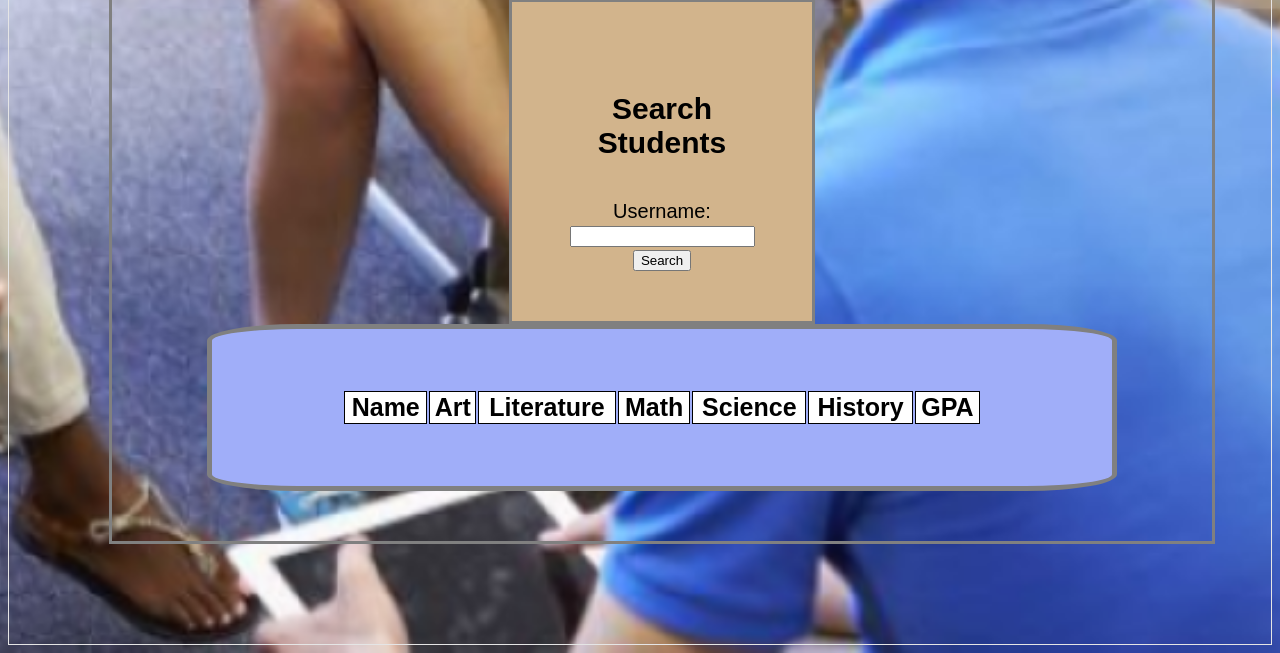
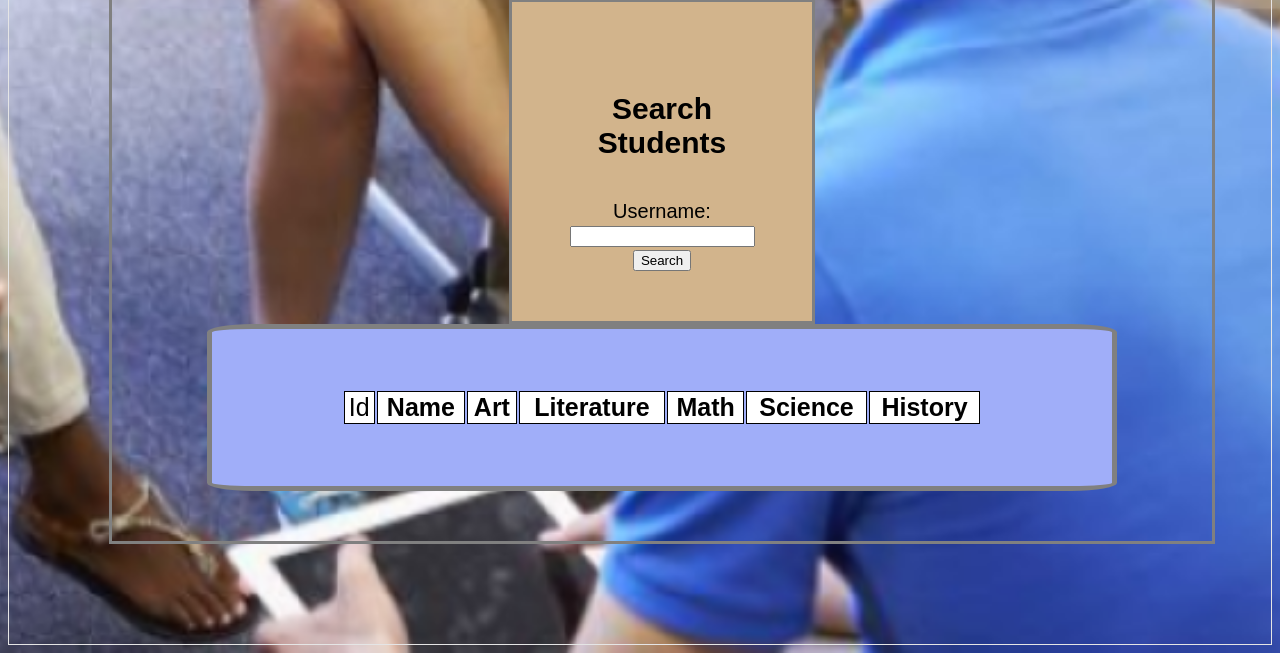
Before and after one commit to JustinCThomas/student-gradebook-project, a Flask app: page /teacher in a window 1280 px wide. Shown: the part 913-1566 px from the top of the page. Run offline with Flask 2, Linux system fonts and the light colour scheme; data comes from the database, SQL or seed files in the repository; lists and menus that the app fills with data are empty.

Commit message:
Format student tables for teacher view

```diff
--- a/app/templates/TeachersHomePage.html
+++ b/app/templates/TeachersHomePage.html
@@ -54,7 +54,7 @@
 			div.tBorder{
 				width: 800px;
 				background-color: #A0AEF9;
-				border-radius: 10%;
+				border-radius: 5%;
 				border: 5px solid gray;
 				text-align: center;
 				font-size: 25px;
@@ -103,17 +103,18 @@
 			<div class="tBorder">
 				<table >
 					<tr>
+						<td>Id</td>
 						<th>Name</th>
 						<th>Art</th>
 						<th>Literature</th>
 						<th>Math</th>
 						<th>Science</th>
 						<th>History</th>
-						<th>GPA</th>
 					</tr>
 
 					{% for item in data %}
 							<tr>
+								<td>{{item["id"]}}</td>
 								<td>{{item["name"]}}</td>
 								<td>{{item["Art"]}}</td>
 								<td>{{item["Literature"]}}</td>
```
